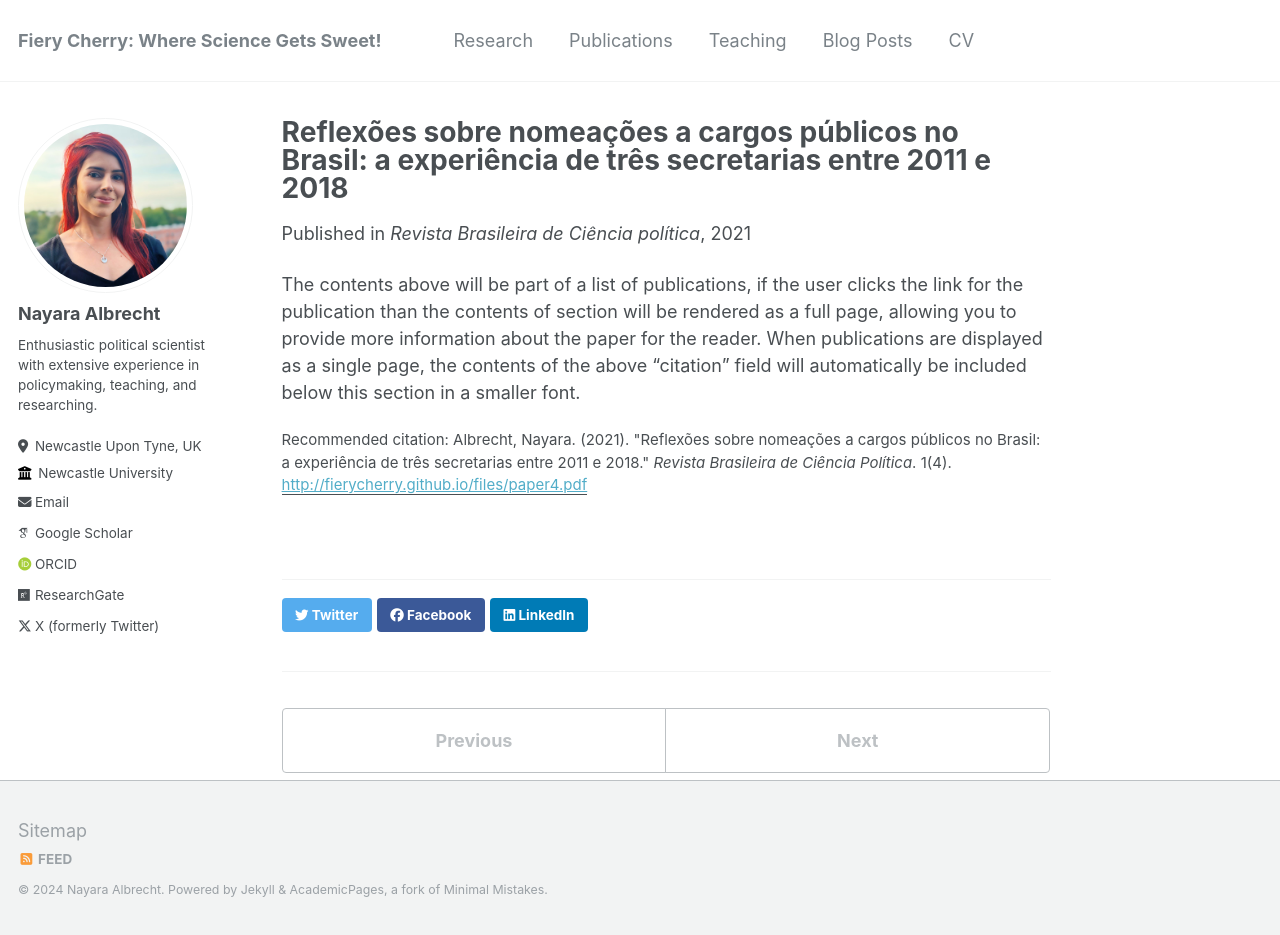
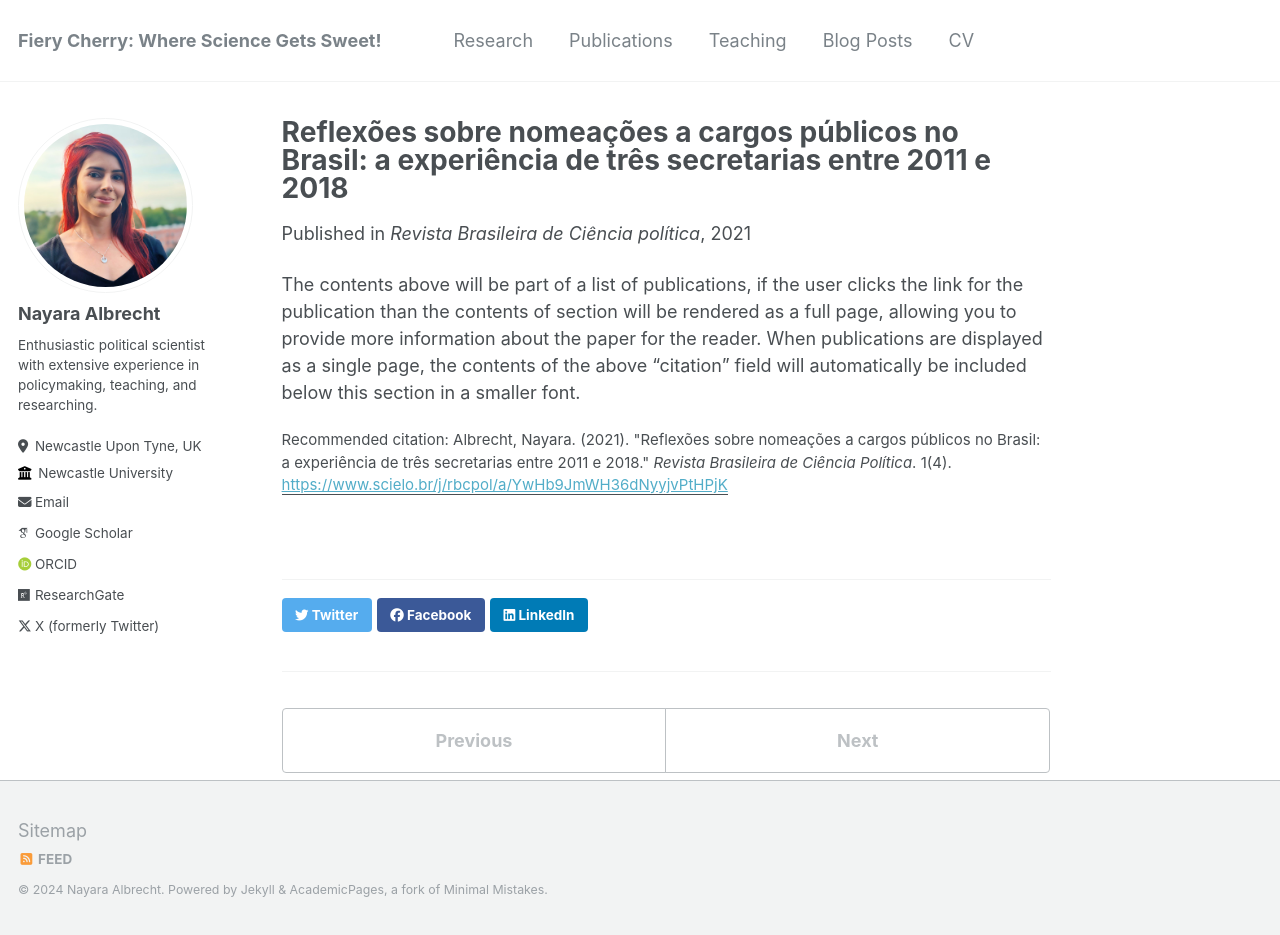
Before and after one commit to nayalbrecht/nayalbrecht.github.io, a Jekyll site: the page built from _publications/2021-01-01-paper-title-number-4.md, in a window 1280 px wide and 935 px high. Built offline with Jekyll 4.4.1, drawn with Linux system fonts in a browser that asks for light colours; some web fonts are replaced; some of the changed lines change nothing that is shown.

Commit message:
Update 2021-01-01-paper-title-number-4.md

```diff
--- a/_publications/2021-01-01-paper-title-number-4.md
+++ b/_publications/2021-01-01-paper-title-number-4.md
@@ -5,7 +5,7 @@ permalink: /publication/2021-01-01-paper-title-number-4
 excerpt: 'The paper aims to explore the potential and challenges of studying the politicisation of bureaucracy in Brazil. It incorporates a comprehensive literature review, exploratory data analysis, and three within-case studies of nominations in ministry agencies from 2011 to 2018. The paper identifies gaps in understanding the role of interest groups in appointing high-level nominees and draws upon specialised literature on pressure politics. The analysis of three national secretariats from different policy domains introduces new theoretical insights into classifying and measuring the concept of politicisation. The author hopes that these findings will contribute to studying politics and bureaucracy.'
 date: 2021-01-01
 venue: 'Revista Brasileira de Ciência política'
-paperurl: 'http://fierycherry.github.io/files/paper4.pdf'
+paperurl: 'https://www.scielo.br/j/rbcpol/a/YwHb9JmWH36dNyyjvPtHPjK'
 citation: 'Albrecht, Nayara. (2021). &quot;Reflexões sobre nomeações a cargos públicos no Brasil: a experiência de três secretarias entre 2011 e 2018.&quot; <i>Revista Brasileira de Ciência Política</i>. 1(4).'
 ---
 
```
